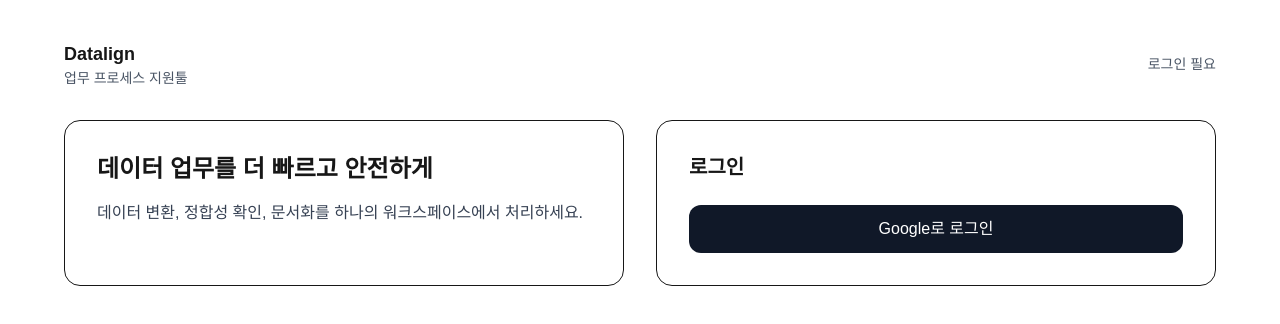
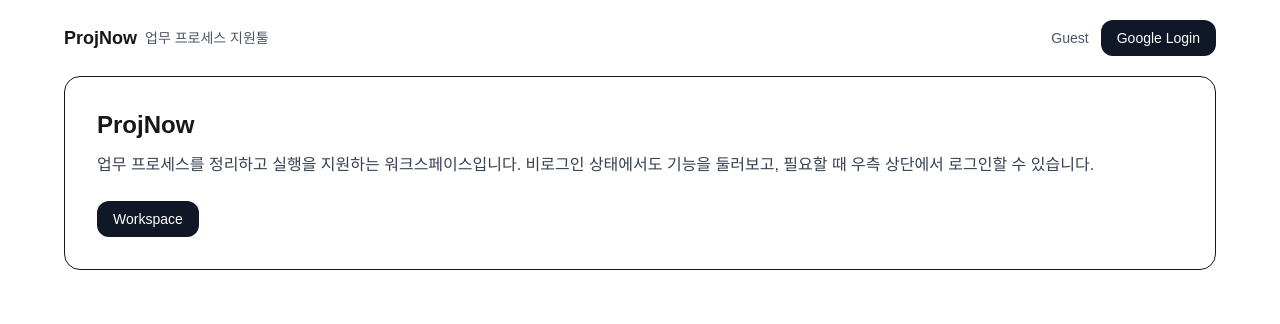
Before and after one commit to sizcaofray/projnow, a Next.js app: page / in a window 1280 px wide. Shown: the top 324 px of the page. Built offline with nearby package versions, Linux system fonts and the light colour scheme; no server answers.

Commit message:
feat: global top-right login button for ProjNow

```diff
--- a/app/layout.tsx
+++ b/app/layout.tsx
@@ -1,21 +1,24 @@
 // app/layout.tsx
-// - 전체 앱 공통 레이아웃
-// - 다크모드는 OS 설정 자동 추종
-// - body에 강제 배경색 미지정
+// - App Router 루트 레이아웃
+// - 모든 페이지에 공통 헤더(AppHeader) 표시
+// - 다크모드: OS 설정 자동 추종(강제 지정 없음)
 
 import "./globals.css";
 import type { Metadata } from "next";
 import { ReactNode } from "react";
+import AppHeader from "@/components/AppHeader";
 
 export const metadata: Metadata = {
-  title: "Datalign | 업무 프로세스 지원툴",
-  description: "임상/데이터 업무 프로세스를 지원하는 Datalign",
+  title: "ProjNow | 업무 프로세스 지원툴",
+  description: "업무 프로세스를 더 빠르게 정리하고 실행하는 ProjNow",
 };
 
 export default function RootLayout({ children }: { children: ReactNode }) {
   return (
     <html lang="ko" suppressHydrationWarning>
       <body className="min-h-screen transition-colors">
+        {/* ✅ 전역 헤더: 모든 페이지에서 로그인 버튼 사용 가능 */}
+        <AppHeader />
         {children}
       </body>
     </html>
--- a/app/page.tsx
+++ b/app/page.tsx
@@ -1,137 +1,33 @@
-"use client";
+// app/page.tsx
+// - ProjNow 랜딩(소개/메뉴 진입)
+// - 로그인 UI는 전역 헤더(AppHeader)에서 제공
+// - 비로그인 상태로도 페이지 탐색 가능(요구사항 준수)
 
-// app/page.tsx
-// - 첫 랜딩 페이지 (업무 프로세스 지원툴 소개 + 로그인)
-// - Google 로그인 성공 시 /convert로 이동
-// - Firebase는 NEXT_PUBLIC_* 환경변수 기반
-
-import { useEffect, useMemo, useState } from "react";
-import { useRouter } from "next/navigation";
-
-import { initializeApp, getApps } from "firebase/app";
-import {
-  getAuth,
-  GoogleAuthProvider,
-  signInWithPopup,
-  onAuthStateChanged,
-  User,
-} from "firebase/auth";
-
-/** Firebase Auth 싱글톤 */
-function getFirebaseAuth() {
-  const firebaseConfig = {
-    apiKey: process.env.NEXT_PUBLIC_FIREBASE_API_KEY,
-    authDomain: process.env.NEXT_PUBLIC_FIREBASE_AUTH_DOMAIN,
-    projectId: process.env.NEXT_PUBLIC_FIREBASE_PROJECT_ID,
-    storageBucket: process.env.NEXT_PUBLIC_FIREBASE_STORAGE_BUCKET,
-    messagingSenderId: process.env.NEXT_PUBLIC_FIREBASE_MESSAGING_SENDER_ID,
-    appId: process.env.NEXT_PUBLIC_FIREBASE_APP_ID,
-  };
-
-  const required = [
-    firebaseConfig.apiKey,
-    firebaseConfig.authDomain,
-    firebaseConfig.projectId,
-    firebaseConfig.appId,
-  ];
-
-  if (required.some((v) => !v)) {
-    throw new Error(
-      "Firebase 환경변수가 누락되었습니다. NEXT_PUBLIC_FIREBASE_* 값을 확인해주세요."
-    );
-  }
-
-  const app = getApps().length ? getApps()[0] : initializeApp(firebaseConfig);
-  return getAuth(app);
-}
+import Link from "next/link";
 
 export default function HomePage() {
-  const router = useRouter();
+  return (
+    <main className="px-6 pb-10">
+      <div className="mx-auto max-w-6xl">
+        <section className="rounded-2xl border p-8">
+          <h1 className="text-2xl font-bold">ProjNow</h1>
+          <p className="mt-3 text-gray-700 dark:text-gray-200">
+            업무 프로세스를 정리하고 실행을 지원하는 워크스페이스입니다.
+            비로그인 상태에서도 기능을 둘러보고, 필요할 때 우측 상단에서 로그인할 수 있습니다.
+          </p>
 
-  const [user, setUser] = useState<User | null>(null);
-  const [loading, setLoading] = useState(true);
-  const [errorMsg, setErrorMsg] = useState("");
+          <div className="mt-6 flex flex-wrap gap-3">
+            {/* ✅ 예시 메뉴(추후 확장) */}
+            <Link
+              href="/workspace"
+              className="rounded-xl bg-gray-900 px-4 py-2 text-sm text-white dark:bg-white dark:text-gray-900"
+            >
+              Workspace
+            </Link>
 
-  const auth = useMemo(() => {
-    try {
-      return getFirebaseAuth();
-    } catch (e: any) {
-      setErrorMsg(e?.message ?? "Firebase 초기화 오류");
-      return null;
-    }
-  }, []);
-
-  useEffect(() => {
-    if (!auth) {
-      setLoading(false);
-      return;
-    }
-
-    const unsub = onAuthStateChanged(auth, (u) => {
-      setUser(u);
-      setLoading(false);
-      if (u) router.replace("/convert");
-    });
-
-    return () => unsub();
-  }, [auth, router]);
-
-  const handleGoogleLogin = async () => {
-    try {
-      setErrorMsg("");
-      if (!auth) return;
-
-      const provider = new GoogleAuthProvider();
-      await signInWithPopup(auth, provider);
-    } catch (e: any) {
-      setErrorMsg(e?.message ?? "로그인 중 오류가 발생했습니다.");
-    }
-  };
-
-  return (
-    <main className="min-h-screen px-6 py-10">
-      <div className="mx-auto max-w-6xl">
-        <div className="mb-8 flex items-center justify-between">
-          <div>
-            <div className="text-lg font-bold">Datalign</div>
-            <div className="text-sm text-gray-600 dark:text-gray-300">
-              업무 프로세스 지원툴
-            </div>
+            {/* 필요 시 여기부터 추가 메뉴 링크 확장 */}
           </div>
-          <div className="text-sm text-gray-600 dark:text-gray-300">
-            {loading ? "상태 확인 중..." : user ? "로그인됨" : "로그인 필요"}
-          </div>
-        </div>
-
-        <div className="grid grid-cols-1 gap-8 lg:grid-cols-2">
-          <section className="rounded-2xl border p-8">
-            <h1 className="text-2xl font-bold">
-              데이터 업무를 더 빠르고 안전하게
-            </h1>
-            <p className="mt-4 text-gray-700 dark:text-gray-200">
-              데이터 변환, 정합성 확인, 문서화를 하나의 워크스페이스에서
-              처리하세요.
-            </p>
-          </section>
-
-          <section className="rounded-2xl border p-8">
-            <h2 className="text-xl font-bold">로그인</h2>
-
-            {errorMsg && (
-              <div className="mt-4 rounded bg-red-50 p-3 text-sm text-red-700">
-                {errorMsg}
-              </div>
-            )}
-
-            <button
-              onClick={handleGoogleLogin}
-              disabled={loading}
-              className="mt-6 w-full rounded-xl bg-gray-900 px-4 py-3 text-white dark:bg-white dark:text-gray-900"
-            >
-              Google로 로그인
-            </button>
-          </section>
-        </div>
+        </section>
       </div>
     </main>
   );
--- /dev/null
+++ b/components/AppHeader.tsx
@@ -0,0 +1,26 @@
+// components/AppHeader.tsx
+// - 모든 페이지 공통 상단 헤더
+// - 좌측: 서비스명 ProjNow
+// - 우측: TopRightAuthButton (로그인/비로그인 공통)
+
+import Link from "next/link";
+import TopRightAuthButton from "@/components/TopRightAuthButton";
+
+export default function AppHeader() {
+  return (
+    <header className="w-full px-6 py-5">
+      <div className="mx-auto flex max-w-6xl items-center justify-between">
+        {/* ✅ 좌측: 서비스명 / 홈 링크 */}
+        <Link href="/" className="flex items-center gap-2">
+          <span className="text-lg font-bold">ProjNow</span>
+          <span className="text-sm text-gray-600 dark:text-gray-300">
+            업무 프로세스 지원툴
+          </span>
+        </Link>
+
+        {/* ✅ 우측: 로그인/로그아웃 버튼 */}
+        <TopRightAuthButton />
+      </div>
+    </header>
+  );
+}
--- /dev/null
+++ b/components/TopRightAuthButton.tsx
@@ -0,0 +1,100 @@
+"use client";
+
+// components/TopRightAuthButton.tsx
+// - 모든 페이지 공통: 우측 상단 로그인/로그아웃 버튼
+// - 비로그인 상태에서도 언제든 로그인 가능 (요구사항 핵심)
+// - 강제 리다이렉트 없음
+// - "업로드된 page.tsx의 로그인 구현 방식"을 참고(버튼/로직/disabled 처리)
+
+import { useMemo, useState } from "react";
+import { GoogleAuthProvider, signInWithPopup, signOut } from "firebase/auth";
+
+import { useAuth } from "@/lib/auth/useAuth";
+import { getFirebaseAuth } from "@/lib/firebase/client";
+
+export default function TopRightAuthButton() {
+  const { user, loading, initError } = useAuth();
+  const [authBusy, setAuthBusy] = useState(false);
+  const [actionError, setActionError] = useState("");
+
+  // ✅ Auth 싱글톤 참조
+  const auth = useMemo(() => {
+    try {
+      return getFirebaseAuth();
+    } catch {
+      return null;
+    }
+  }, []);
+
+  /** Google 로그인 */
+  const handleLogin = async () => {
+    try {
+      setActionError("");
+      if (!auth) {
+        setActionError("Firebase Auth 초기화에 실패했습니다. 환경변수를 확인해주세요.");
+        return;
+      }
+
+      setAuthBusy(true);
+      const provider = new GoogleAuthProvider();
+      await signInWithPopup(auth, provider);
+    } catch (e: any) {
+      setActionError(e?.message ?? "로그인 중 오류가 발생했습니다.");
+    } finally {
+      setAuthBusy(false);
+    }
+  };
+
+  /** 로그아웃 */
+  const handleLogout = async () => {
+    try {
+      setActionError("");
+      if (!auth) return;
+
+      setAuthBusy(true);
+      await signOut(auth);
+    } catch (e: any) {
+      setActionError(e?.message ?? "로그아웃 중 오류가 발생했습니다.");
+    } finally {
+      setAuthBusy(false);
+    }
+  };
+
+  // 초기화 에러(환경변수 누락 등) 또는 액션 에러 메시지
+  const errorMsg = initError || actionError;
+
+  return (
+    <div className="flex items-center gap-3">
+      {/* ✅ 상태 텍스트는 작게 (원하시면 제거 가능) */}
+      <div className="hidden text-sm text-gray-600 dark:text-gray-300 sm:block">
+        {loading ? "..." : user ? user.email ?? "Signed in" : "Guest"}
+      </div>
+
+      {/* ✅ 로그인/로그아웃 버튼 */}
+      {user ? (
+        <button
+          onClick={handleLogout}
+          disabled={loading || authBusy}
+          className="rounded-xl bg-gray-900 px-4 py-2 text-sm text-white disabled:opacity-60 dark:bg-white dark:text-gray-900"
+        >
+          {authBusy ? "..." : "Logout"}
+        </button>
+      ) : (
+        <button
+          onClick={handleLogin}
+          disabled={loading || authBusy}
+          className="rounded-xl bg-gray-900 px-4 py-2 text-sm text-white disabled:opacity-60 dark:bg-white dark:text-gray-900"
+        >
+          {authBusy ? "..." : "Google Login"}
+        </button>
+      )}
+
+      {/* ✅ 에러는 헤더를 망치지 않게 아주 작게 표시 */}
+      {errorMsg ? (
+        <span className="hidden max-w-[260px] truncate text-xs text-red-600 dark:text-red-300 md:inline">
+          {errorMsg}
+        </span>
+      ) : null}
+    </div>
+  );
+}
--- a/lib/auth/useAuth.ts
+++ b/lib/auth/useAuth.ts
@@ -1,30 +1,30 @@
 // lib/auth/useAuth.ts
-// - Firebase Auth 로그인 상태를 구독하는 훅
-// - 리다이렉트 없이 상태만 제공 (A안: 조건부 렌더링에 사용)
-
-"use client";
+// - Firebase onAuthStateChanged 구독으로 전역 사용자 상태 제공
+// - 어떤 페이지에서도 동일한 방식으로 로그인/로그아웃 UI 구성 가능
+// - 강제 리다이렉트/차단 로직 없음 (요구사항 준수)
 
 import { useEffect, useMemo, useState } from "react";
 import { onAuthStateChanged, type User } from "firebase/auth";
 import { getFirebaseAuth } from "@/lib/firebase/client";
 
-type UseAuthResult = {
+export type UseAuthResult = {
   user: User | null;
   loading: boolean;
-  errorMsg: string;
+  initError: string;
 };
 
 export function useAuth(): UseAuthResult {
-  const [user, setUser] = useState<User | null>(null); // 로그인 유저
-  const [loading, setLoading] = useState<boolean>(true); // 초기 확인 로딩
-  const [errorMsg, setErrorMsg] = useState<string>(""); // 오류 메시지
+  const [user, setUser] = useState<User | null>(null);
+  const [loading, setLoading] = useState<boolean>(true);
+  const [initError, setInitError] = useState<string>("");
 
-  // auth 인스턴스는 memo로 1회 생성 시도
+  // ✅ Auth 인스턴스는 싱글톤으로 한 번만 생성/참조
   const auth = useMemo(() => {
     try {
       return getFirebaseAuth();
     } catch (e: any) {
-      setErrorMsg(e?.message ?? "Firebase Auth 초기화 오류가 발생했습니다.");
+      // 환경변수 누락 등 초기화 실패
+      setInitError(e?.message ?? "Firebase Auth 초기화 오류");
       return null;
     }
   }, []);
@@ -35,14 +35,14 @@
       return;
     }
 
-    // 로그인 상태 구독
+    // ✅ 로그인 상태 변화 구독
     const unsub = onAuthStateChanged(auth, (u) => {
-      setUser(u ?? null);
+      setUser(u);
       setLoading(false);
     });
 
     return () => unsub();
   }, [auth]);
 
-  return { user, loading, errorMsg };
+  return { user, loading, initError };
 }
```
Also changed, not shown: lib/firebase/client.ts (+24 -14 lines).
